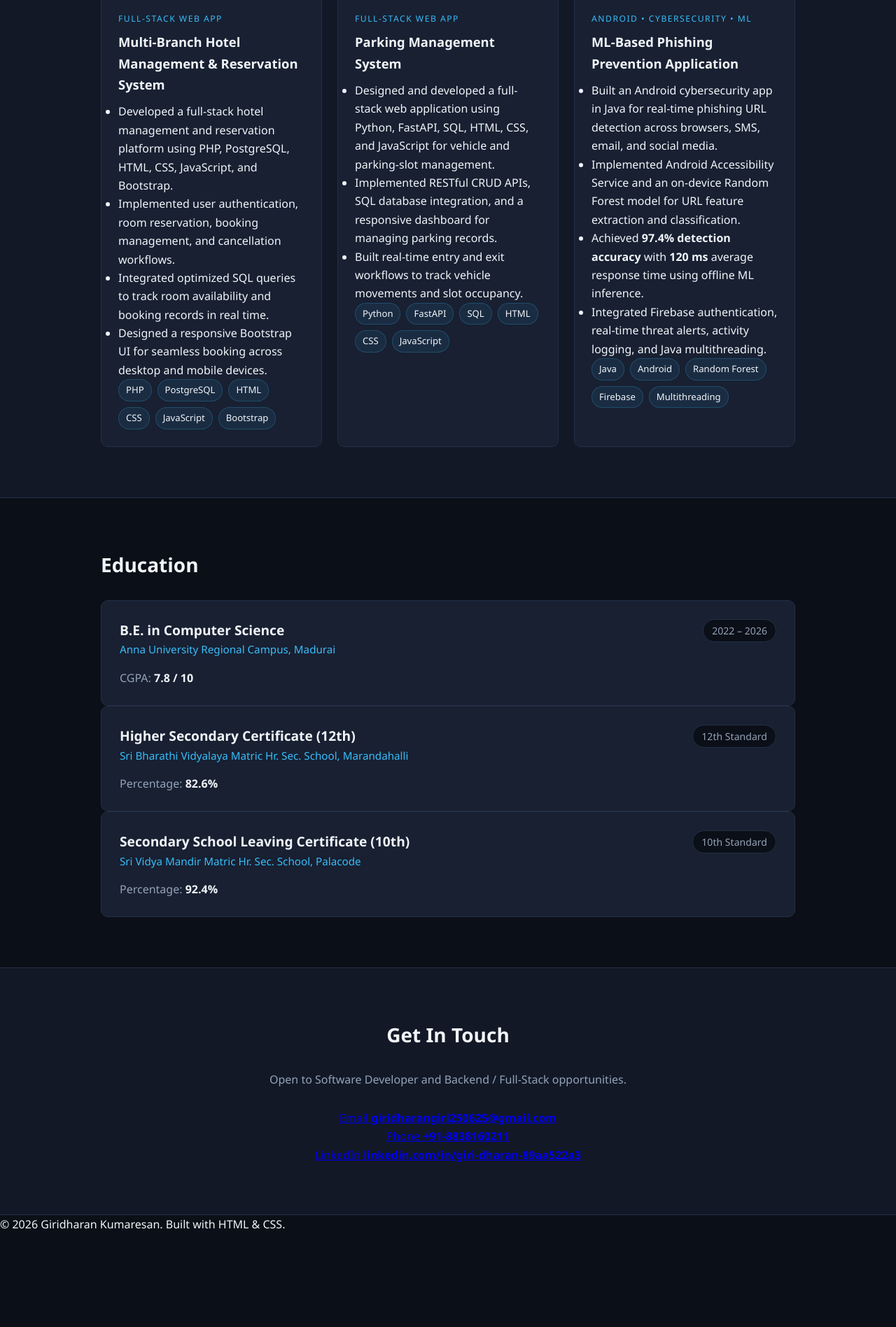
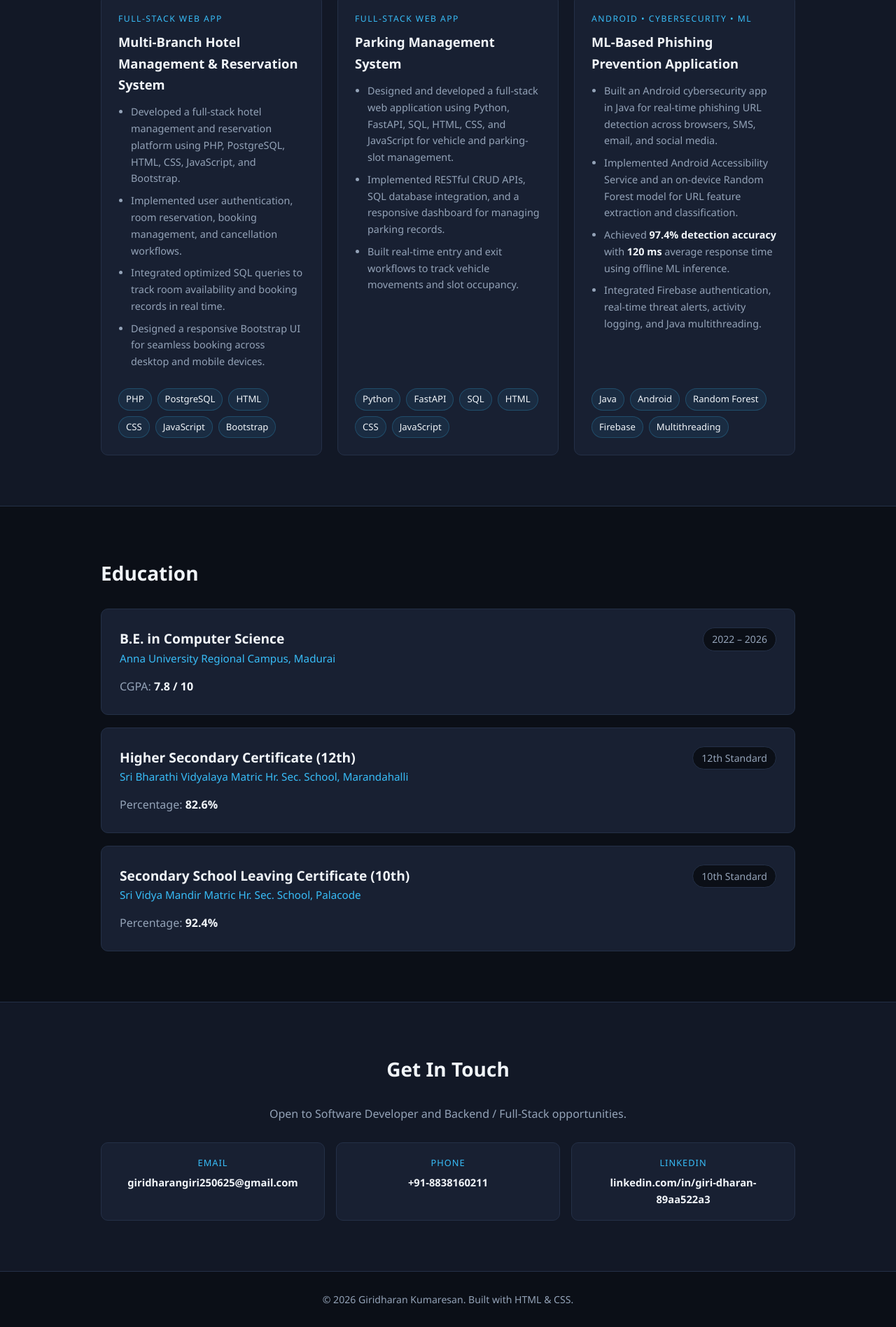
Before and after one commit to giridharan-0211/portfolio, a plain HTML site: page index.html in a window 1280 px wide. Shown: the part 2156-4053 px from the top of the page at 70% size. Before the commit the page ends 3919 px from the top, so only its background shows below. Drawn offline with Linux system fonts and the light colour scheme.

Commit message:
Update index.css

```diff
--- a/index.css
+++ b/index.css
@@ -217,6 +217,12 @@ body {
 }
 
 /* Experience & Education */
+.education-list {
+    display: flex;
+    flex-direction: column;
+    gap: 18px;
+}
+
 .timeline-card {
     background: var(--card);
     border: 1px solid var(--border);
@@ -300,14 +306,19 @@ body {
 
 .project-card h3 {
     font-size: 1.15rem;
-    margin-bottom: 10px;
+    margin-bottom: 12px;
 }
 
-.project-card p {
+.project-points {
+    padding-left: 18px;
     color: var(--muted);
-    font-size: 0.94rem;
+    font-size: 0.9rem;
     margin-bottom: 18px;
     flex-grow: 1;
+}
+
+.project-points li {
+    margin-bottom: 8px;
 }
 
 .project-card strong {
@@ -326,4 +337,52 @@ body {
 
 .contact-links {
     display: grid;
-    grid
+    grid-template-columns: repeat(auto-fit, minmax(240px, 1fr));
+    gap: 16px;
+}
+
+.contact-item {
+    background: var(--card);
+    border: 1px solid var(--border);
+    border-radius: 10px;
+    padding: 18px;
+    text-decoration: none;
+    color: var(--text);
+    display: flex;
+    flex-direction: column;
+    gap: 4px;
+    transition: border-color 0.2s;
+}
+
+.contact-item:hover {
+    border-color: var(--accent);
+}
+
+.contact-item span {
+    font-size: 0.8rem;
+    text-transform: uppercase;
+    letter-spacing: 1px;
+    color: var(--accent);
+}
+
+.contact-item strong {
+    font-size: 0.92rem;
+    word-break: break-word;
+}
+
+footer {
+    text-align: center;
+    padding: 28px 24px;
+    color: var(--muted);
+    font-size: 0.88rem;
+}
+
+@media (max-width: 640px) {
+    .navbar {
+        flex-direction: column;
+        gap: 12px;
+    }
+    .hero {
+        padding: 64px 0 56px;
+    }
+}
```
